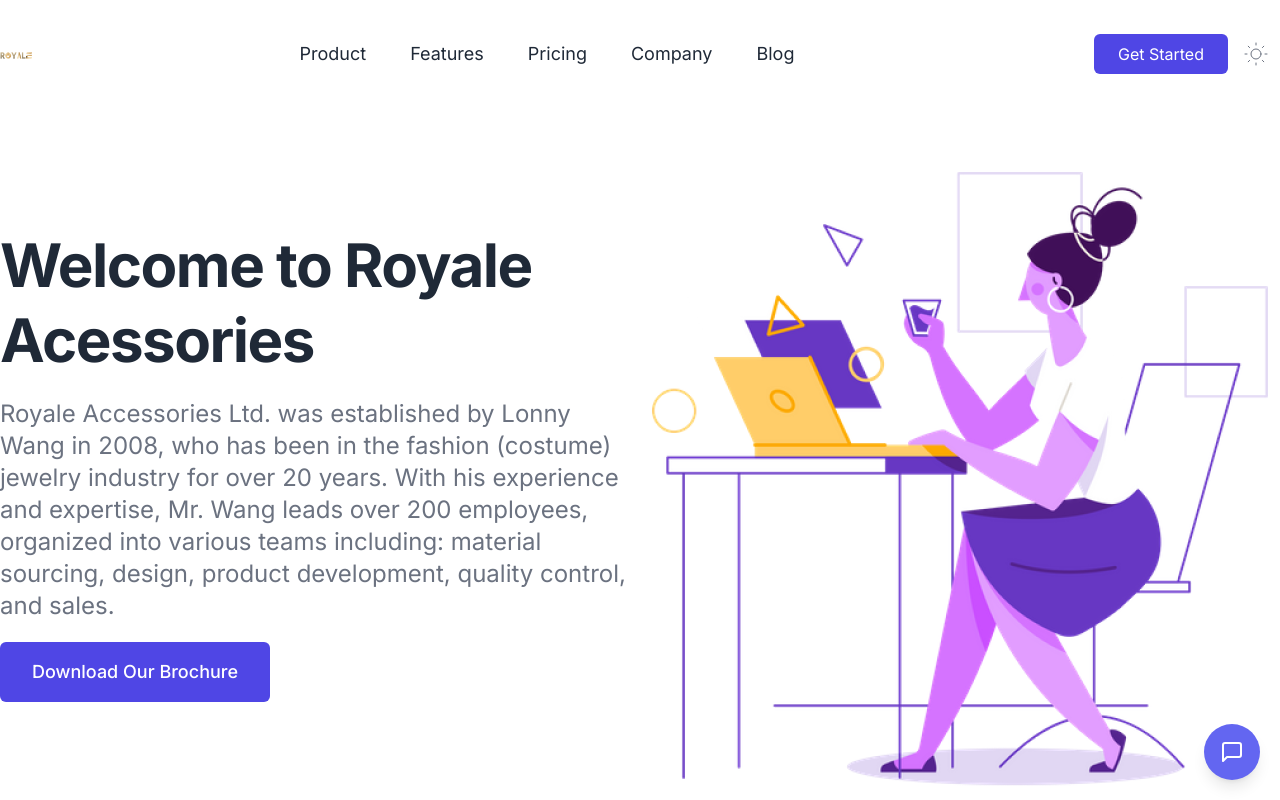
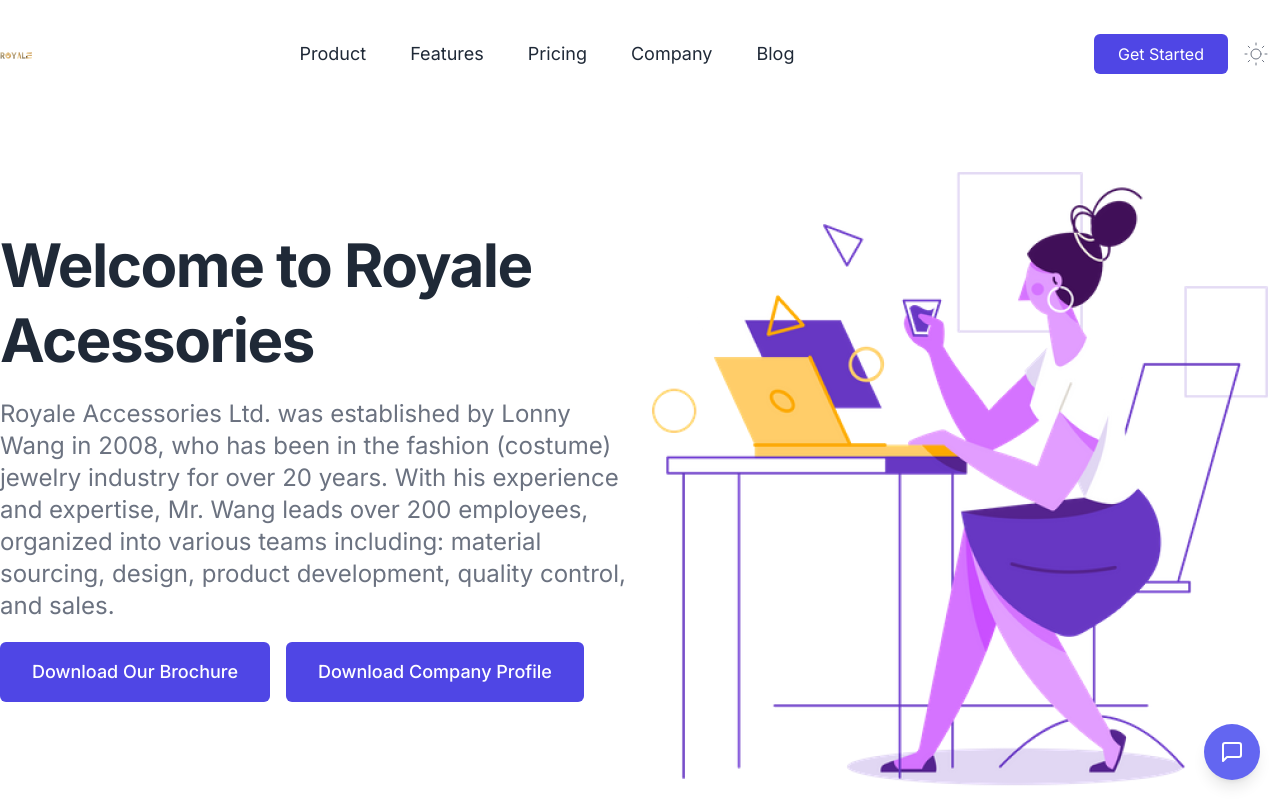
Before and after one commit to Velicium/qdroyale, a Next.js app: page / in a window 1280 px wide. Shown: the top 800 px of the page. Built offline with nearby package versions, Linux system fonts and the light colour scheme.

Commit message:
Update Hero.tsx

```diff
--- a/src/components/Hero.tsx
+++ b/src/components/Hero.tsx
@@ -18,15 +18,25 @@ export const Hero = () => {
             organized into various teams including: material sourcing, design,
             product development, quality control, and sales.
             </p>
-
+            <div className="flex flex-col items-start space-y-3 sm:space-x-4 sm:space-y-0 sm:items-center sm:flex-row">
               <div className="flex flex-col items-start space-y-3 sm:space-x-4 sm:space-y-0 sm:items-center sm:flex-row">
                 <a
-                href="https://web3templates.com/templates/nextly-landing-page-template-for-startups"
+                  href="/Royale_Brochure.pdf"
                   target="_blank"
                   rel="noopener"
                   className="px-8 py-4 text-lg font-medium text-center text-white bg-indigo-600 rounded-md ">
                   Download Our Brochure
                 </a>
+              </div>
+              <div className="flex flex-col items-start space-y-3 sm:space-x-4 sm:space-y-0 sm:items-center sm:flex-row">
+                <a
+                  href="/Royale_Brochure.pdf"
+                  target="_blank"
+                  rel="noopener"
+                  className="px-8 py-4 text-lg font-medium text-center text-white bg-indigo-600 rounded-md ">
+                  Download Company Profile
+                </a>
+              </div>
             </div>
           </div>
         </div>
```
Lines whose indentation alone changed are shown as unchanged.
